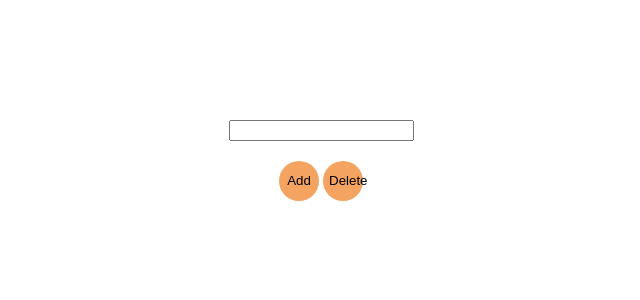
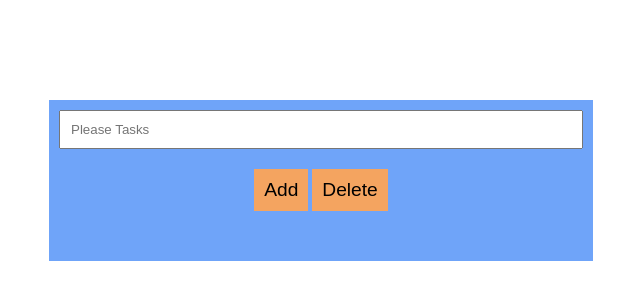
Before and after one commit to kivenalaric/to-do-list, a website built with webpack: page src/index.html in a window 1280 px wide. Shown: the part 228-528 px from the top of the page, without its empty margins (319-959 px from the left). Built offline with nearby package versions, Linux system fonts and the light colour scheme.

Commit message:
edits of html and css files

```diff
--- a/src/index.html
+++ b/src/index.html
@@ -4,12 +4,13 @@
     <meta charset="UTF-8" />
     <meta http-equiv="X-UA-Compatible" content="IE=edge" />
     <meta name="viewport" content="width=device-width, initial-scale=1.0" />
-    <title><%= htmlWebpackPlugin.options.title %></title>
+    <title>To Do List</title>
+    <link rel="stylesheet" href="./styles/styles.css">
   </head>
   <body>
     <div class="main">
       <div class="inputf">
-        <input type="text">
+        <input type="text" class="inputs" placeholder="Please Tasks">
       </div>
       <div class="buttons">
         <button class="plus">Add</button>
--- a/src/index.js
+++ b/src/index.js
@@ -1,8 +1,8 @@
 import './styles/styles.css';
 
-const plusBtn = document.querySelector('.plus');
-const minusBtn = document.querySelector('.minus');
-const textContainer = document.querySelector('.');
+// const plusBtn = document.querySelector('.plus');
+// const minusBtn = document.querySelector('.minus');
+// const textContainer = document.querySelector('.');
 
 // let data = 0;
 
--- a/src/styles/styles.css
+++ b/src/styles/styles.css
@@ -10,15 +10,24 @@ body {
   flex-direction: column;
   gap: 20px;
   align-items: center;
+  background-color: #6fa4f9;
+  padding: 10px;
+}
+
+input {
+  padding: 10px;
+  width: 500px;
 }
 
 button {
   cursor: pointer;
-  height: 40px;
+  /* height: 40px;
   width: 40px;
-  border-radius: 40px;
+  border-radius: 40px; */
   border: none;
   background-color: sandybrown;
+  padding: 10px;
+  font-size: larger;
 }
 
 .todo {
```
